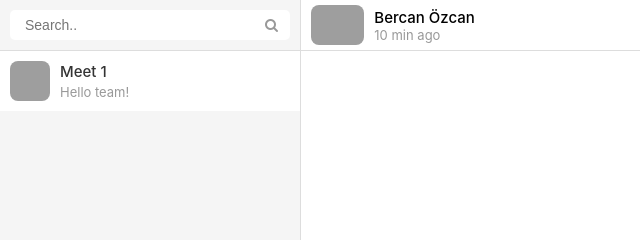
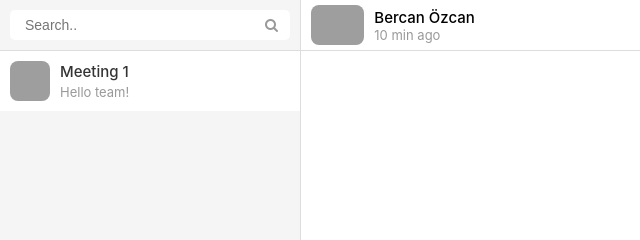
Before and after one commit to bercanozcan/rbchat, a website: page index.html in a window 1280 px wide. Shown: the top 240 px of the page, 0-640 px from the left. Drawn offline with nearby package versions, Linux system fonts and the light colour scheme; no server answers; grey boxes are pictures that could not be loaded.

```diff
--- a/index.html
+++ b/index.html
@@ -22,7 +22,7 @@
                             <img src="https://steamcdn-a.akamaihd.net/steamcommunity/public/images/avatars/5d/5d666d755805919c8dd0b2fbd8c996a19fe97a18_full.jpg"
                                 alt="">
                             <span class="contact">
-                                <span class="name">Meet 1</span>
+                                <span class="name">Meeting 1</span>
                                 <span class="message">Hello team!</span>
                             </span>
                             <span class="notifications"></span>
```
